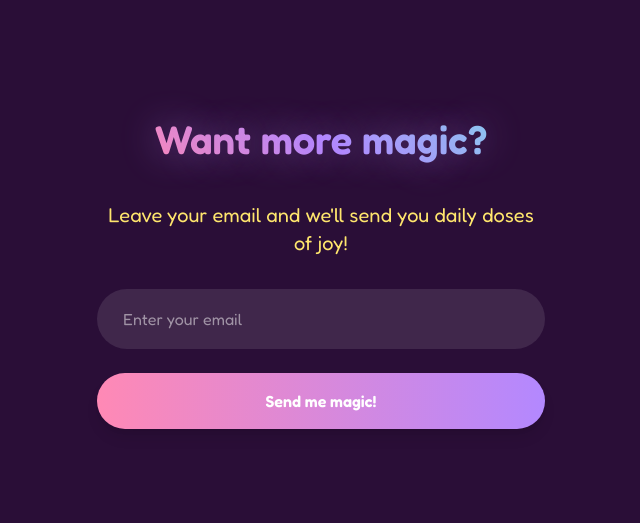
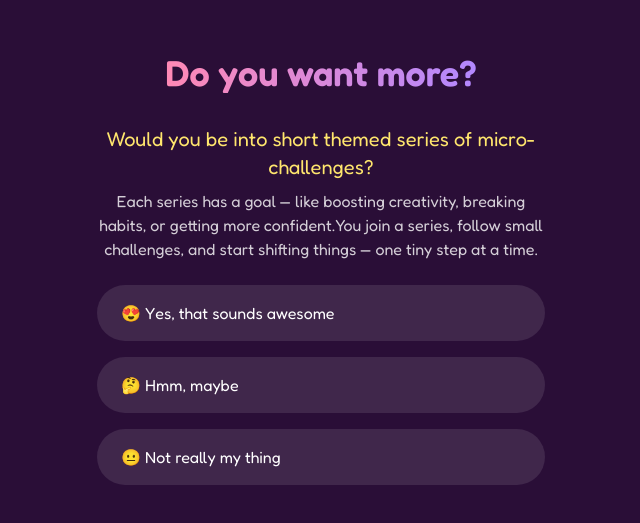
Before and after one commit to sdesby/magicbutton, a Next.js app: page /contact in a window 1280 px wide. Shown: the part 131-654 px from the top of the page, without its empty margins (319-959 px from the left). Built offline with nearby package versions, Linux system fonts and the light colour scheme.

Commit message:
Ask more questions before collecting emails

```diff
--- a/src/app/contact/page.tsx
+++ b/src/app/contact/page.tsx
@@ -2,11 +2,55 @@
 
 import { useState } from 'react';
 import { useLanguage } from '@/hooks/useLanguage';
+import { useRouter } from 'next/navigation';
+
+type FormStep = 'series' | 'themes' | 'email';
+type SeriesAnswer = 'yes' | 'maybe' | 'no';
+type ThemeAnswer = 'creativity' | 'outdoor' | 'social' | 'routine' | 'brain' | 'curious';
+
+interface FormData {
+  email: string;
+  seriesAnswer: SeriesAnswer | null;
+  selectedThemes: ThemeAnswer[];
+  lang: string;
+  timestamp: string;
+}
 
 export default function Contact() {
   const { translations: t, languageCode } = useLanguage();
+  const router = useRouter();
+  const [currentStep, setCurrentStep] = useState<FormStep>('series');
+  const [seriesAnswer, setSeriesAnswer] = useState<SeriesAnswer | null>(null);
+  const [selectedThemes, setSelectedThemes] = useState<ThemeAnswer[]>([]);
   const [email, setEmail] = useState('');
   const [status, setStatus] = useState<'idle' | 'loading' | 'success' | 'error'>('idle');
+
+  const handleSeriesAnswer = (answer: SeriesAnswer) => {
+    setSeriesAnswer(answer);
+    setCurrentStep('themes');
+  };
+
+  const handleThemeToggle = (theme: ThemeAnswer) => {
+    setSelectedThemes(prev =>
+      prev.includes(theme)
+        ? prev.filter(t => t !== theme)
+        : [...prev, theme]
+    );
+  };
+
+  const handleThemesSubmit = () => {
+    if (selectedThemes.length > 0) {
+      setCurrentStep('email');
+    }
+  };
+
+  const handleBack = () => {
+    if (currentStep === 'themes') {
+      setCurrentStep('series');
+    } else if (currentStep === 'email') {
+      setCurrentStep('themes');
+    }
+  };
 
   const handleSubmit = async (e: React.FormEvent) => {
     e.preventDefault();
@@ -18,25 +62,29 @@ export default function Contact() {
         throw new Error('Contact webhook URL is not configured');
       }
 
+      const formData: FormData = {
+        email,
+        seriesAnswer,
+        selectedThemes,
+        lang: languageCode,
+        timestamp: new Date().toISOString()
+      };
+
       const response = await fetch(webhookUrl, {
         method: 'POST',
         headers: {
           'Content-Type': 'application/json',
         },
-        body: JSON.stringify({
-          email,
-          lang: languageCode // This will be 'FR' or 'ENG'
-        }),
+        body: JSON.stringify(formData),
       });
 
       if (!response.ok) {
-        throw new Error('Network response was not ok');
+        throw new Error(`HTTP error! status: ${response.status}`);
       }
 
       setStatus('success');
-      setEmail(''); // Clear the form on success
     } catch (error) {
-      console.error('Error submitting email:', error);
+      console.error('Error submitting form:', error);
       setStatus('error');
     }
   };
@@ -44,47 +92,144 @@ export default function Contact() {
   return (
     <div className="min-h-screen flex items-center justify-center p-6 bg-[var(--dark-bg)]">
       <div className="flex flex-col items-center gap-8 w-full max-w-md">
-        <h1 className="title">{t.contact.title}</h1>
+        <h1 className="text-4xl font-bold text-center bg-gradient-to-r from-[var(--candy-pink)] to-[var(--candy-purple)] text-transparent bg-clip-text">
+          {t.contact.title}
+        </h1>
 
-        <h2 className="text-[var(--candy-yellow)] text-xl text-center">
-          {t.contact.subtitle}
+        {currentStep !== 'series' && (
+          <button
+            onClick={handleBack}
+            className="self-start text-white/60 hover:text-white transition-colors"
+          >
+            {t.contact.backButton}
+          </button>
+        )}
+
+        {currentStep === 'series' && (
+          <div className="w-full space-y-6">
+            <div className="text-center space-y-2">
+              <h2 className="text-[var(--candy-yellow)] text-xl">
+                {t.contact.seriesQuestion.title}
               </h2>
+              <p className="text-white/80 whitespace-pre-line">
+                {t.contact.seriesQuestion.subtitle}
+              </p>
+            </div>
 
-        <form onSubmit={handleSubmit} className="w-full space-y-6">
-          <div className="relative">
-            <input
-              type="email"
-              value={email}
-              onChange={(e) => setEmail(e.target.value)}
-              placeholder={t.contact.emailPlaceholder}
-              required
-              className="w-full px-6 py-4 rounded-full bg-white/10 text-white placeholder-white/50
-                         border-2 border-transparent focus:border-[var(--candy-purple)] outline-none
-                         transition-colors"
-            />
+            <div className="flex flex-col gap-4">
+              {(['yes', 'maybe', 'no'] as SeriesAnswer[]).map((answer) => (
+                <button
+                  key={answer}
+                  onClick={() => handleSeriesAnswer(answer)}
+                  className="w-full px-6 py-4 rounded-full bg-white/10 text-white
+                           hover:bg-white/20 transition-colors text-left"
+                >
+                  {t.contact.seriesQuestion.options[answer]}
+                </button>
+              ))}
+            </div>
+          </div>
+        )}
+
+        {currentStep === 'themes' && (
+          <div className="w-full space-y-6">
+            <div className="text-center space-y-2">
+              <h2 className="text-[var(--candy-yellow)] text-xl">
+                {t.contact.themesQuestion.title}
+              </h2>
+              <p className="text-white/80">
+                {t.contact.themesQuestion.subtitle}
+              </p>
+            </div>
+
+            <div className="flex flex-col gap-4">
+              {Object.keys(t.contact.themesQuestion.options).map((theme) => (
+                <button
+                  key={theme}
+                  onClick={() => handleThemeToggle(theme as ThemeAnswer)}
+                  className={`w-full px-6 py-4 rounded-full text-left transition-colors
+                    ${selectedThemes.includes(theme as ThemeAnswer)
+                      ? 'bg-[var(--candy-purple)] text-white'
+                      : 'bg-white/10 text-white hover:bg-white/20'
+                    }`}
+                >
+                  {t.contact.themesQuestion.options[theme as keyof typeof t.contact.themesQuestion.options]}
+                </button>
+              ))}
             </div>
 
             <button
-            type="submit"
-            disabled={status === 'loading'}
+              onClick={handleThemesSubmit}
+              disabled={selectedThemes.length === 0}
               className="w-full bg-gradient-to-r from-[var(--candy-pink)] to-[var(--candy-purple)]
                        text-white font-semibold py-4 px-8 rounded-full shadow-lg
                        hover:scale-105 transition-all duration-200 ease-in-out
                        disabled:opacity-50 disabled:hover:scale-100"
             >
-            {status === 'loading' ? '...' : t.contact.submitButton}
+              {t.contact.themesQuestion.nextButton}
+            </button>
+          </div>
+        )}
+
+        {currentStep === 'email' && (
+          <div className="w-full space-y-6">
+            {status !== 'success' && (
+              <div className="text-center space-y-2">
+                <h2 className="text-[var(--candy-yellow)] text-xl">
+                  {t.contact.emailQuestion.title}
+                </h2>
+                <p className="text-white/80">
+                  {t.contact.emailQuestion.subtitle}
+                </p>
+              </div>
+            )}
+
+            {status !== 'success' ? (
+              <form onSubmit={handleSubmit} className="space-y-6">
+                <input
+                  type="email"
+                  value={email}
+                  onChange={(e) => setEmail(e.target.value)}
+                  placeholder={t.contact.emailQuestion.placeholder}
+                  required
+                  className="w-full px-6 py-4 rounded-full bg-white/10 text-white
+                           placeholder-white/50 border-2 border-transparent
+                           focus:border-[var(--candy-purple)] outline-none
+                           transition-colors"
+                />
+
+                <button
+                  type="submit"
+                  disabled={status === 'loading' || !email}
+                  className="w-full bg-gradient-to-r from-[var(--candy-pink)] to-[var(--candy-purple)]
+                           text-white font-semibold py-4 px-8 rounded-full shadow-lg
+                           hover:scale-105 transition-all duration-200 ease-in-out
+                           disabled:opacity-50 disabled:hover:scale-100"
+                >
+                  {status === 'loading' ? '...' : t.contact.emailQuestion.submitButton}
                 </button>
               </form>
-
-        {status === 'success' && (
-          <div className="text-[var(--candy-yellow)] text-lg text-center animate-fade-in">
-            {t.contact.success}
+            ) : (
+              <div className="space-y-6 text-center animate-fade-in">
+                <p className="text-[var(--candy-yellow)] text-lg whitespace-pre-line">
+                  {t.contact.emailQuestion.success}
+                </p>
+                <button
+                  onClick={() => router.push('/')}
+                  className="bg-gradient-to-r from-[var(--candy-pink)] to-[var(--candy-purple)]
+                           text-white font-semibold py-4 px-8 rounded-full shadow-lg
+                           hover:scale-105 transition-all duration-200 ease-in-out"
+                >
+                  {t.contact.emailQuestion.backToHome}
+                </button>
               </div>
             )}
 
             {status === 'error' && (
               <div className="text-[var(--candy-pink)] text-lg text-center animate-fade-in">
-            {t.contact.error}
+                {t.contact.emailQuestion.error}
+              </div>
+            )}
           </div>
         )}
       </div>
--- a/src/translations/en.ts
+++ b/src/translations/en.ts
@@ -8,11 +8,42 @@ export const en = {
     failedToSend: "Failed to send feeling"
   },
   contact: {
-    title: "Want more magic?",
-    subtitle: "Leave your email and we'll send you daily doses of joy!",
-    emailPlaceholder: "Enter your email",
-    submitButton: "Send me magic!",
-    success: "✨ You're in! Check your inbox for magic",
-    error: "Oops! Something went wrong"
+    title: "Do you want more?",
+    backButton: "← Back",
+    emailInput: {
+      label: "Your email",
+      placeholder: "Enter your email"
+    },
+    seriesQuestion: {
+      title: "Would you be into short themed series of micro-challenges?",
+      subtitle: "Each series has a goal — like boosting creativity, breaking habits, or getting more confident.You join a series, follow small challenges, and start shifting things — one tiny step at a time.",
+      options: {
+        yes: "😍 Yes, that sounds awesome",
+        maybe: "🤔 Hmm, maybe",
+        no: "😐 Not really my thing"
+      }
+    },
+    themesQuestion: {
+      title: "Which series themes would you be most into?",
+      subtitle: "(We're cooking some up — your vote helps us decide.)",
+      options: {
+        creativity: "✍️ Boost my creativity (writing, drawing, photography…)",
+        outdoor: "🌳 Go out more, even solo",
+        social: "😳 Build social confidence",
+        routine: "🔄 Break out of daily routines",
+        brain: "🧠 Wake up my brain in new ways",
+        curious: "🤫 I'm just curious to see what you come up with"
+      },
+      nextButton: "Get early access ✨"
+    },
+    emailQuestion: {
+      title: "Want early access when the first series drops?",
+      subtitle: "We'll warn you straight to your inbox. 0 spams, it's a promise.",
+      placeholder: "Enter your email",
+      submitButton: "Send me magic!",
+      success: "Thanks! We'll send you something worth the wait soon.\nMeanwhile, you can go back to having fun 👇",
+      error: "Oops! Something went wrong",
+      backToHome: "Back to home"
+    }
   }
 };
--- a/src/translations/fr.ts
+++ b/src/translations/fr.ts
@@ -1,18 +1,49 @@
 export const fr = {
   title: "Envie de secouer la routine ?",
   subtitle: "Tape sur le Bouton Magique pour changer ta journée !",
-  mainButton: "Sauve-moi de l’ennui !",
+  mainButton: "Sauve-moi de l'ennui !",
   anotherButton: "Une autre dose !",
   errors: {
     default: "Une erreur inattendue s'est produite",
     failedToSend: "Échec de l'envoi du sentiment"
   },
   contact: {
-    title: "Envie de plus de magie ?",
-    subtitle: "Laisse-nous ton email pour savoir quand sera délivrée ta prochaine dose de joie !",
-    emailPlaceholder: "Ton email",
-    submitButton: "Envoie-moi plus de magie !",
-    success: "✨ C'est fait ! Vérifie ta boîte mail",
-    error: "Oups ! Quelque chose s'est mal passé"
+    title: "Tu en veux plus ?",
+    backButton: "← Retour",
+    emailInput: {
+      label: "Ton email",
+      placeholder: "Entre ton email"
+    },
+    seriesQuestion: {
+      title: "Ça te dirait des séries de mini-défis à thème ?",
+      subtitle: "Chaque série a un objectif:\nbooster ta créativité, casser une habitude ou gagner en assurance.\nTu t’y inscris, tu relèves de petits défis et fais bouger les choses, petit à petit.",
+      options: {
+        yes: "😍 Oui, trop cool !",
+        maybe: "🤔 Hmm, peut-être",
+        no: "😐 Pas trop mon truc"
+      }
+    },
+    themesQuestion: {
+      title: "Quels thèmes t'intéressent le plus ?",
+      subtitle: "(On en prépare quelques-uns — ton vote nous aide à choisir.)",
+      options: {
+        creativity: "✍️ Booster ma créativité (écriture, dessin, photo…)",
+        outdoor: "🌳 Sortir plus, même en solo",
+        social: "😳 Développer ma confiance sociale",
+        routine: "🔄 Casser ma routine quotidienne",
+        brain: "🧠 Réveiller mon cerveau autrement",
+        curious: "🤫 Je suis juste curieux·se de voir ce que vous proposez"
+      },
+      nextButton: "Obtenir un accès anticipé ✨"
+    },
+    emailQuestion: {
+      title: "Tu veux un accès anticipé quand la première série sortira ?",
+      subtitle: "On te prévient directement dans ta boîte mail. 0 spams, c'est promis.",
+      placeholder: "Ton email",
+      submitButton: "Envoie-moi plus de magie !",
+      success: "Merci ! On t'envoie bientôt un programme qui vaut le détour.\nEn attendant, tu peux retourner t'amuser 👇",
+      error: "Oups ! Quelque chose s'est mal passé",
+      backToHome: "Retour à l'accueil"
+    }
   }
 };
```
Lines whose indentation alone changed are shown as unchanged.
